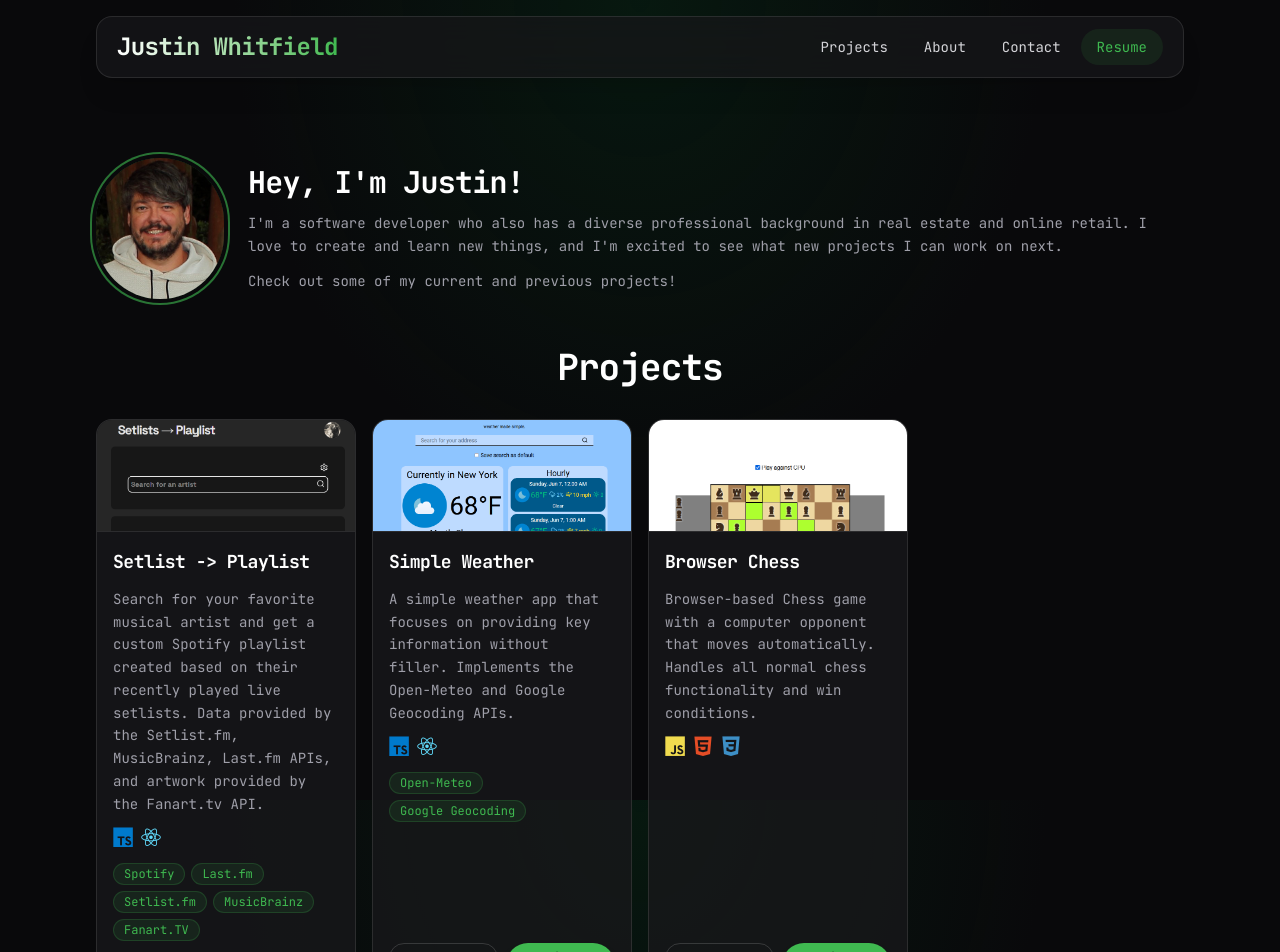
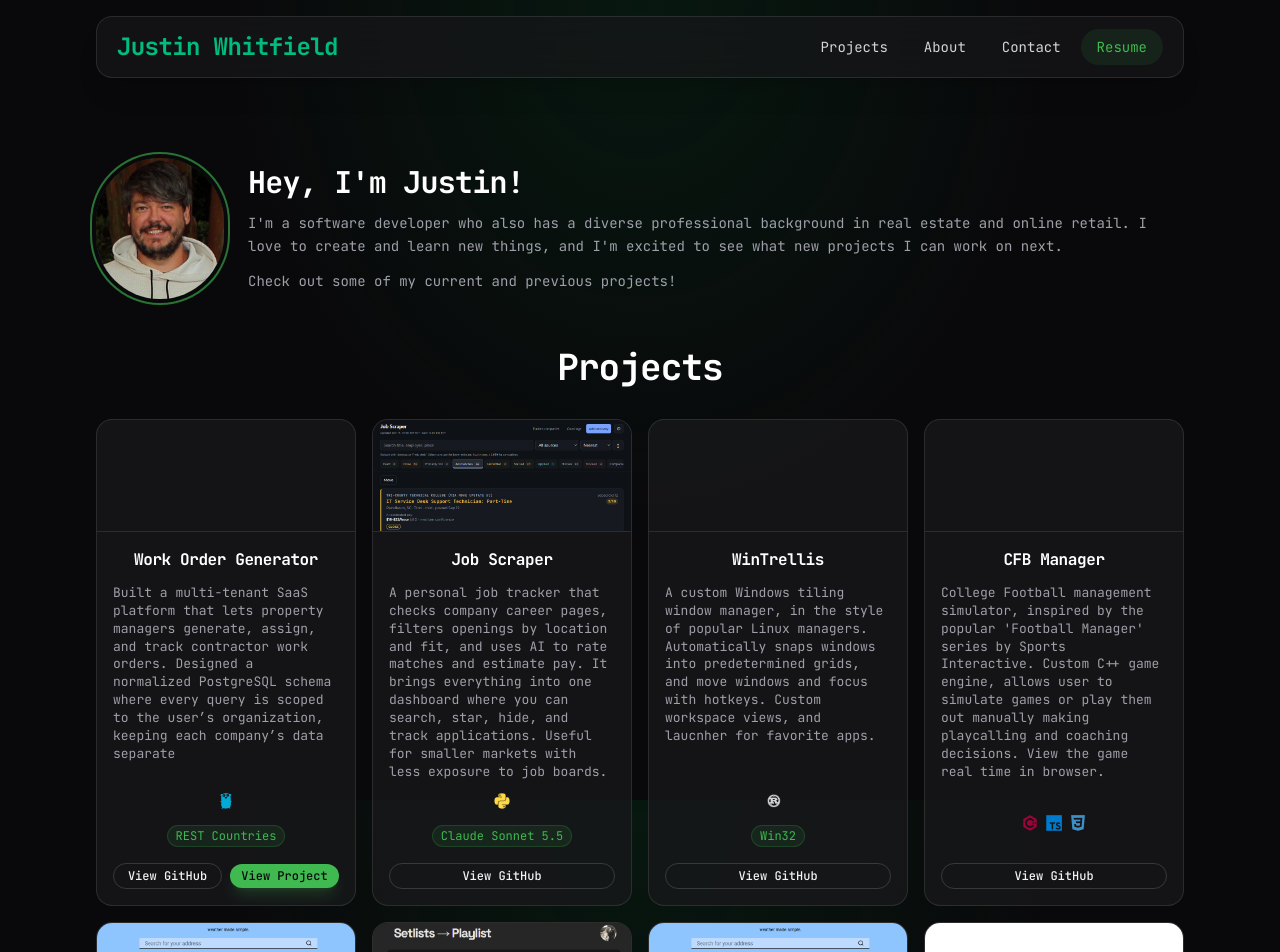
Before and after one commit to gwhitfi/justin-portfolio, a React (Vite) app: page / in a window 1280 px wide. Shown: the top 952 px of the page. Built offline with nearby package versions, Linux system fonts and the light colour scheme.

Commit message:
Added 5 new projects, updated styling further

```diff
--- a/src/App.tsx
+++ b/src/App.tsx
@@ -7,7 +7,10 @@ import ContactSection from "./components/sections/ContactSection";
 
 function App() {
     return (
-        <div className="mx-auto flex w-full max-w-6xl flex-col gap-12 px-5 pb-16 font-sans text-zinc-300 antialiased md:px-8">
+        <div
+            id="top"
+            className="mx-auto flex w-full max-w-6xl flex-col gap-12 px-5 pb-16 font-sans text-zinc-300 antialiased md:px-8"
+        >
             <Header />
             <WelcomeSection />
             <ProjectSection />
--- a/src/components/ApiIcon.tsx
+++ b/src/components/ApiIcon.tsx
@@ -12,7 +12,7 @@ export default function ApiIcon({ api }: ApiIconProps) {
             onMouseEnter={() => setApiOpen(true)}
             onMouseLeave={() => setApiOpen(false)}
         >
-            <div className="hover:cursor-default px-2.5 py-0.5 rounded-full bg-accent/10 text-accent border border-accent/20">{api}</div>
+            <div className="hover:cursor-default px-2 py-0.5 rounded-full bg-accent/10 text-accent border border-accent/20">{api}</div>
             {apiOpen && <Tooltip text={`${api} API`} />}
         </div>
     );
--- a/src/components/TechIcon.tsx
+++ b/src/components/TechIcon.tsx
@@ -12,7 +12,7 @@ export default function TechIcon({ icon }: TechIconProps) {
             onMouseEnter={() => setTooltipOpen(true)}
             onMouseLeave={() => setTooltipOpen(false)}
         >
-            <i className={`${icon} text-xl relative`}></i>
+            <i className={`${icon} text-base relative`}></i>
             {tooltipOpen && <Tooltip text={icon.split("-")[1]} />}
         </div>
     );
--- a/src/components/cards/ProjectCard.tsx
+++ b/src/components/cards/ProjectCard.tsx
@@ -7,17 +7,21 @@ export default function ProjectCard({ project }: { project: Project }) {
     const { title, description, screenshot, githubLink, hostedLink, techIcons, apisUsed } = project;
     const [imgOpen, setImgOpen] = useState(false);
     return (
-        <div className="flex flex-col overflow-hidden rounded-2xl border border-white/10 bg-zinc-900/80 transition duration-300 hover:border-accent/40 hover:shadow-xl hover:shadow-accent/10">
-            <img
-                src={screenshot}
-                alt={`${title} screenshot`}
-                onClick={() => setImgOpen((prev) => !prev)}
-                className="h-28 w-full cursor-zoom-in border-b border-white/10 object-cover object-top"
-            />
-            <div className="flex flex-1 flex-col gap-3 p-4">
-                <h2 className="text-lg">{title}</h2>
-                <p className="text-sm text-zinc-400 leading-relaxed">{description}</p>
-                <div className="flex gap-2 text-sm">
+        <div className="flex flex-col overflow-hidden rounded-2xl border border-white/10 bg-zinc-900/80 transition duration-300 hover:border-accent/25 hover:shadow-md hover:shadow-accent/5">
+            {screenshot ? (
+                <img
+                    src={screenshot}
+                    alt={`${title} screenshot`}
+                    onClick={() => setImgOpen((prev) => !prev)}
+                    className="h-20 w-full cursor-zoom-in border-b border-white/10 object-cover object-top lg:h-28"
+                />
+            ) : (
+                <div className="h-20 w-full border-b border-white/10 lg:h-28" />
+            )}
+            <div className="flex flex-1 flex-col gap-2 p-3 lg:gap-3 lg:p-4">
+                <h2 className="text-center text-base">{title}</h2>
+                <p className="text-[13px] text-zinc-400 leading-snug">{description}</p>
+                <div className="mt-auto flex flex-wrap justify-center gap-2 text-sm">
                     {techIcons?.map((icon) => {
                         return (
                             <div key={icon} className="relative">
@@ -26,7 +30,7 @@ export default function ProjectCard({ project }: { project: Project }) {
                         );
                     })}
                 </div>
-                <div className="flex flex-wrap gap-1.5 text-xs">
+                <div className="flex flex-wrap justify-center gap-1 text-xs">
                     {apisUsed?.map((api) => {
                         return (
                             <div key={api} className="relative">
@@ -35,15 +39,15 @@ export default function ProjectCard({ project }: { project: Project }) {
                         );
                     })}
                 </div>
-                <div className="mt-auto flex gap-2 pt-1">
+                <div className="flex flex-col gap-1.5 pt-1 xl:flex-row xl:gap-2">
                     <a href={githubLink} className="flex-1">
-                        <button className="w-full border border-white/15 text-zinc-100 text-xs font-medium py-1.5 px-3 rounded-full hover:cursor-pointer hover:bg-white/10 transition">
+                        <button className="w-full border border-white/15 text-zinc-100 text-xs font-medium py-1 px-2 rounded-full hover:cursor-pointer hover:bg-white/10 transition">
                             View GitHub
                         </button>
                     </a>
                     {hostedLink && (
                         <a href={hostedLink} className="flex-1">
-                            <button className="w-full bg-accent text-zinc-950 text-xs font-medium py-1.5 px-3 rounded-full hover:cursor-pointer hover:brightness-110 shadow-lg shadow-accent/20 transition">
+                            <button className="w-full bg-accent text-zinc-950 text-xs font-medium py-1 px-2 rounded-full hover:cursor-pointer hover:brightness-110 shadow-lg shadow-accent/20 transition">
                                 View Project
                             </button>
                         </a>
--- a/src/components/sections/Header.tsx
+++ b/src/components/sections/Header.tsx
@@ -5,13 +5,13 @@ export default function Header() {
     const [menuOpen, setMenuOpen] = useState(false);
     return (
         <nav className="sticky top-4 z-20 mt-4 flex flex-wrap items-center justify-between gap-2 rounded-2xl border border-white/10 bg-zinc-900/70 px-5 py-3 shadow-xl backdrop-blur-xl">
-            <h1 className="text-xl md:text-2xl bg-linear-to-r from-white to-accent bg-clip-text text-transparent">
-                Justin Whitfield
-            </h1>
+            <a href="#top">
+                <h1 className="text-xl md:text-2xl text-emerald-500 transition duration-300 hover:scale-[1.03]">
+                    Justin Whitfield
+                </h1>
+            </a>
             <Menu className="cursor-pointer md:hidden" onClick={() => setMenuOpen((prev) => !prev)} />
-            <div
-                className={`${menuOpen ? "flex" : "hidden"} w-full flex-col gap-1 text-sm md:flex md:w-auto md:flex-row`}
-            >
+            <div className={`${menuOpen ? "flex" : "hidden"} w-full flex-col gap-1 text-sm md:flex md:w-auto md:flex-row`}>
                 <a
                     href="#projects"
                     className="rounded-full px-4 py-2 text-zinc-300 transition hover:bg-white/10 hover:text-white"
--- a/src/components/sections/ProjectSection.tsx
+++ b/src/components/sections/ProjectSection.tsx
@@ -6,7 +6,7 @@ export default function ProjectSection() {
     return (
         <section className="flex scroll-mt-28 flex-col gap-8" id="projects">
             <h2 className="text-center text-3xl md:text-4xl">Projects</h2>
-            <div className="grid gap-4 sm:grid-cols-2 lg:grid-cols-4">
+            <div className="grid grid-cols-2 gap-3 sm:grid-cols-3 lg:grid-cols-4 lg:gap-4">
                 {projects.map((project: Project) => {
                     return <ProjectCard key={project.title} project={project} />;
                 })}
--- a/src/data/projects.ts
+++ b/src/data/projects.ts
@@ -1,6 +1,7 @@
 import SetlistPlaylist from "../assets/SetlistPlaylist.png";
 import WeatherSimple from "../assets/WeatherSimple.png";
 import Chess from "../assets/Chess.png";
+import JobScraper from "../assets/JobScraper.png";
 
 export interface Project {
     title: string;
@@ -13,6 +14,51 @@ export interface Project {
 }
 
 export const projects: Project[] = [
+    {
+        title: "Work Order Generator",
+        description:
+            "Built a multi-tenant SaaS platform that lets property managers generate, assign, and track contractor work orders. Designed a normalized PostgreSQL schema where every query is scoped to the user’s organization, keeping each company’s data separate",
+        screenshot: "",
+        githubLink: "https://www.workorder.dev",
+        hostedLink: "https://www.workorder.dev",
+        techIcons: ["devicon-go-plain colored"],
+        apisUsed: ["REST Countries"],
+    },
+    {
+        title: "Job Scraper",
+        description:
+            "A personal job tracker that checks company career pages, filters openings by location and fit, and uses AI to rate matches and estimate pay. It brings everything into one dashboard where you can search, star, hide, and track applications. Useful for smaller markets with less exposure to job boards.",
+        screenshot: JobScraper,
+        githubLink: "https://github.com/gwhitfi/job-scraper",
+        techIcons: ["devicon-python-plain colored"],
+        apisUsed: ["Claude Sonnet 5.5"],
+    },
+    {
+        title: "WinTrellis",
+        description:
+            "A custom Windows tiling window manager, in the style of popular Linux managers. Automatically snaps windows into predetermined grids, and move windows and focus with hotkeys. Custom workspace views, and laucnher for favorite apps.",
+        screenshot: "",
+        githubLink: "https://github.com/gwhitfi/wintrellis",
+        techIcons: ["devicon-rust-plain", "devicon-windows11-original"],
+        apisUsed: ["Win32"],
+    },
+    {
+        title: "CFB Manager",
+        description:
+            "College Football management simulator, inspired by the popular 'Football Manager' series by Sports Interactive. Custom C++ game engine, allows user to simulate games or play them out manually making playcalling and coaching decisions. View the game real time in browser.",
+        screenshot: "",
+        githubLink: "https://github.com/gwhitfi/cfb-sim",
+        techIcons: ["devicon-cplusplus-plain colored", "devicon-typescript-plain colored", "devicon-css3-plain colored"],
+        apisUsed: [],
+    },
+    {
+        title: "File Sorter",
+        description: "Clean folders by easily sorting into pre-determined destinations.",
+        screenshot: WeatherSimple,
+        githubLink: "https://github.com/gwhitfi/file-sorter",
+        techIcons: ["devicon-cplusplus-plain colored", "devicon-windows11-original"],
+        apisUsed: ["Win32"],
+    },
     {
         title: "Setlist -> Playlist",
         description:
@@ -50,11 +96,7 @@ export const projects: Project[] = [
         screenshot: Chess,
         githubLink: "https://github.com/gwhitfi/chess",
         hostedLink: "https://jwchess.netlify.app/",
-        techIcons: [
-            "devicon-javascript-plain colored",
-            "devicon-html5-plain colored",
-            "devicon-css3-plain colored",
-        ],
+        techIcons: ["devicon-javascript-plain colored", "devicon-html5-plain colored", "devicon-css3-plain colored"],
         apisUsed: [],
     },
 ];
```
Also changed, not shown: src/assets/JobScraper.png (added).
